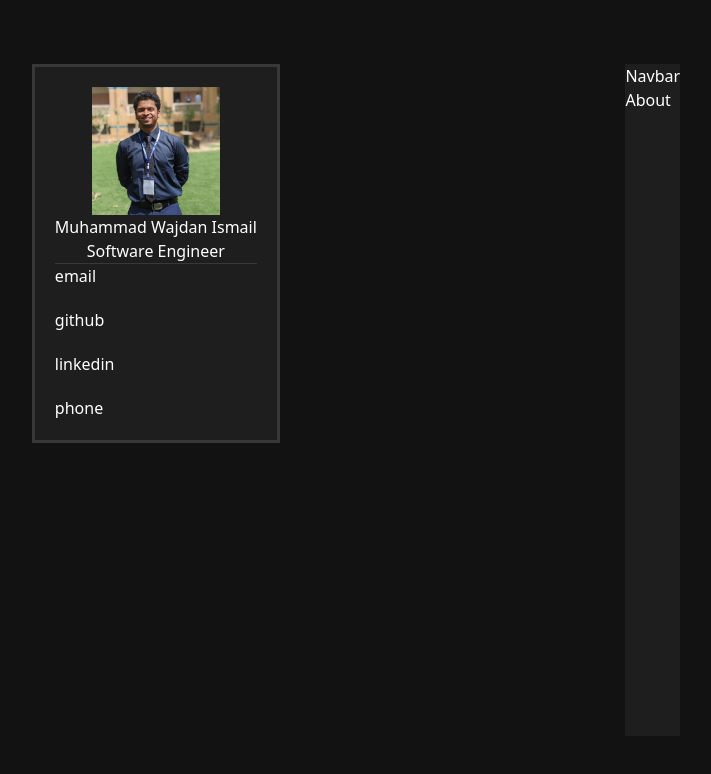
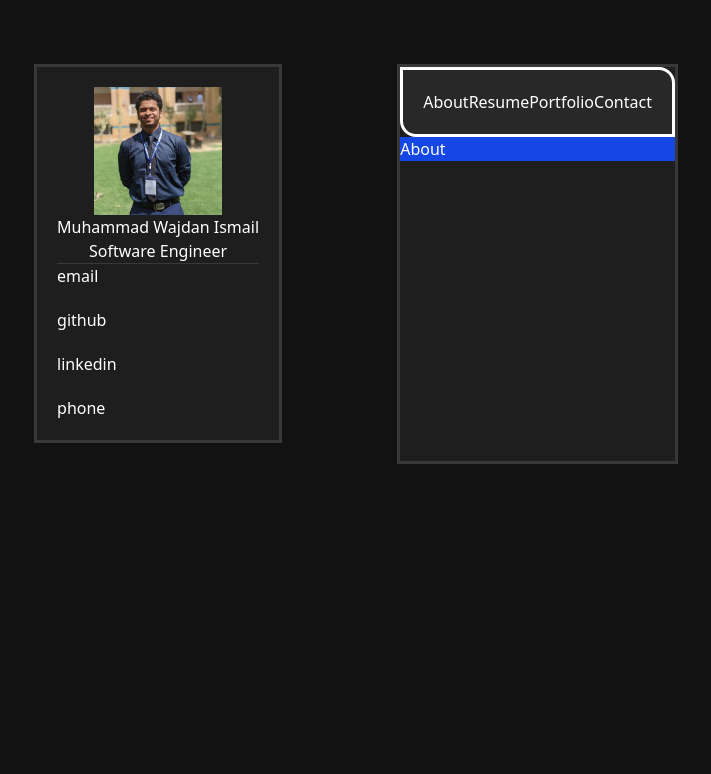
Before and after one commit to thedistortedwajdan/REACT-MyPortfolio, a React (Vite) app: page / in a window 1280 px wide. Shown: the top 774 px of the page, without its empty margins (284-995 px from the left). Built offline with nearby package versions, Linux system fonts and the light colour scheme.

Commit message:
Initial navbar setup

```diff
--- a/src/App.jsx
+++ b/src/App.jsx
@@ -6,7 +6,7 @@ import Sidebar from "./components/Sidebar.jsx";
 function App() {
   return (
     <>
-      <div className="w-screen p-[5%] h-screen box-border bg-[#121212] flex justify-center gap-[30%] ">
+      <div className="w-screen p-[5%] h-screen box-border bg-[#121212] flex justify-center gap-[10%] ">
         <BrowserRouter>
           <Sidebar />
           <MainInfo />
--- a/src/components/MainInfo.jsx
+++ b/src/components/MainInfo.jsx
@@ -3,7 +3,7 @@ import Router from "./Router";
 
 export default function MainInfo() {
   return (
-    <div className="text-white bg-[#1E1E1F]">
+    <div className="text-white bg-[#1E1E1F] border-[#383838] border-3  h-100 w-auto">
       <Navbar />
       <Router />
     </div>
--- a/src/components/Navbar.jsx
+++ b/src/components/Navbar.jsx
@@ -1,5 +1,26 @@
+import { Link } from "react-router-dom";
+
 function Navbar() {
-  return <div>Navbar</div>;
+  return (
+    <>
+      <ul
+        className="bg-[#282829] border-white border-3 flex items-center justify-between p-5 rounded-bl-2xl rounded-tr-2xl "
+      >
+        <li className="">
+          <Link to={"/"}>About</Link>
+        </li>
+        <li>
+          <Link to={"/resume"}>Resume</Link>
+        </li>
+        <li>
+          <Link to={"/portfolio"}>Portfolio</Link>
+        </li>
+        <li>
+          <Link to={"/contact"}>Contact</Link>
+        </li>
+      </ul>
+    </>
+  );
 }
 
 export default Navbar;
--- a/src/components/Router.jsx
+++ b/src/components/Router.jsx
@@ -6,7 +6,7 @@ import Contact from "../pages/Contact";
 
 function Router() {
   return (
-    <div>
+    <div className="bg-blue-700">
       <Routes>
         <Route path="/" element={<About />} />
         <Route path="/resume" element={<Resume />} />
```
